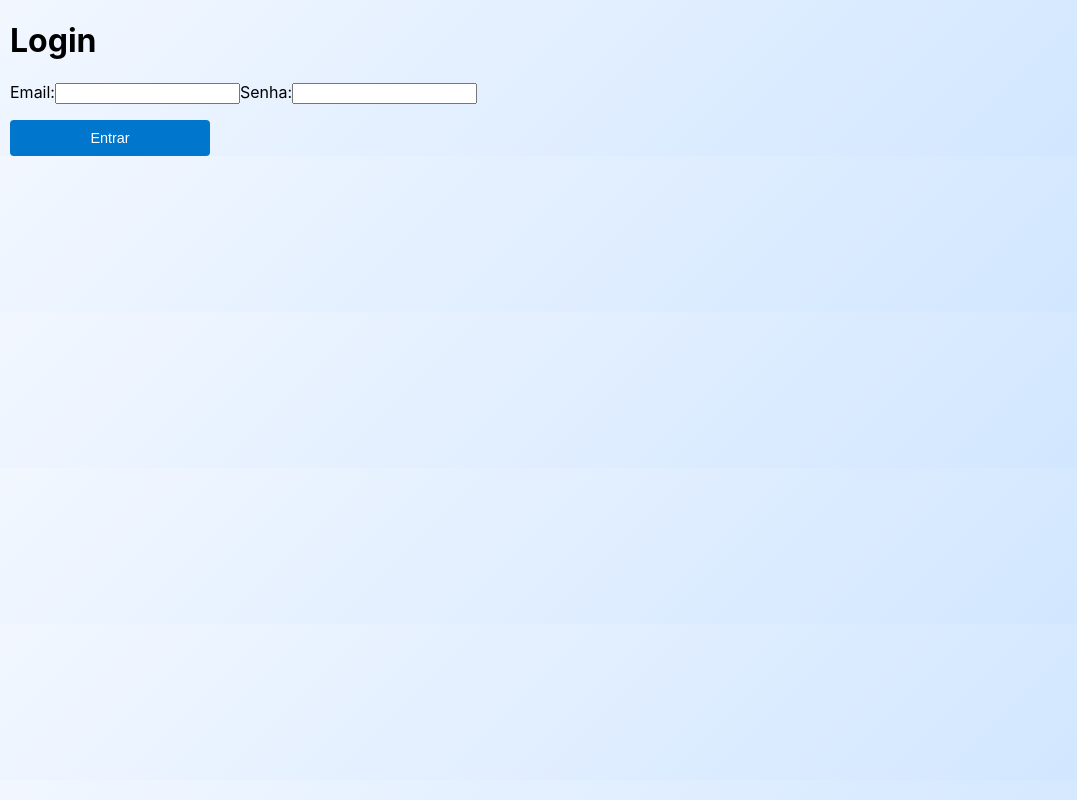
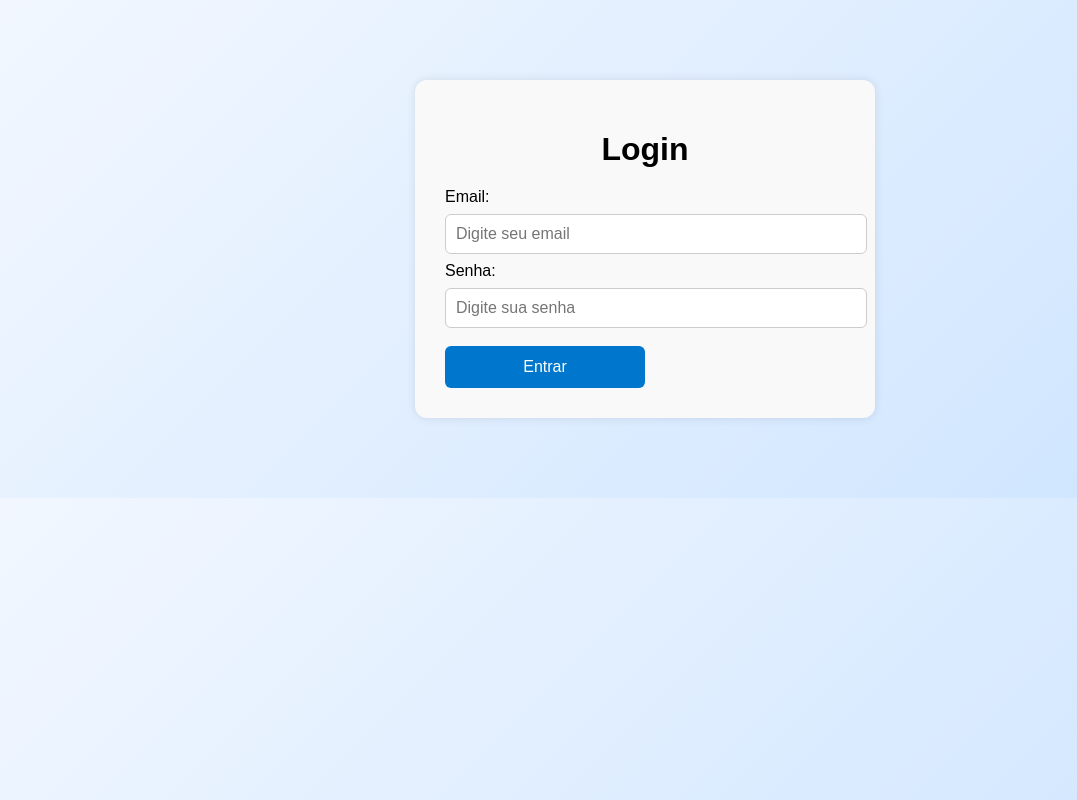
Before and after one commit to rafaelbercosta/controleDeGastos, a React (Create React App) app: page / in a window 1280 px wide. Shown: the whole page, without its empty margins (0-1077 px from the left). Built offline with nearby package versions, Linux system fonts and the light colour scheme.

Commit message:
Corrigindo rotas e regex do login

```diff
--- a/src/App.js
+++ b/src/App.js
@@ -7,8 +7,8 @@ function App() {
   return (
     <div>
       <Switch>
+        <Route exact path="/carteira" component={ Wallet } />
         <Route exact path="/" component={ Login } />
-        <Route exact path="/carteira" component={ Wallet } />
       </Switch>
     </div>
   );
--- a/src/pages/Login.js
+++ b/src/pages/Login.js
@@ -5,61 +5,100 @@ import { addLoginAction } from '../redux/actions';
 
 class Login extends React.Component {
   state = {
-    isButtonDisabled: true,
     email: '',
-    password: '' };
+    password: '',
+    emailError: false,
+    passwordError: false,
+  };
 
-  handleChange = ({ target: { type, value } }) => {
-    this.setState({ [type]: value }, () => {
-      const { email, password } = this.state;
-      const emailRequirements = /^[a-z0-9.]+@[a-z0-9]+\.(com)$/i;
-      const min = 6;
-      const enableButton = emailRequirements.test(email) && password.length >= min;
-      this.setState({ isButtonDisabled: !enableButton });
-    });
+  handleChange = ({ target: { name, value } }) => {
+    this.setState({ [name]: value });
   };
 
   handleSubmit = (event) => {
     event.preventDefault();
-    const { email } = this.state;
+    const { email, password } = this.state;
     const { dispatch, history } = this.props;
+
+    const emailRequirements = /^[a-z0-9.]+@[a-z0-9]+\.(com)$/i;
+    const isEmailValid = emailRequirements.test(email);
+    const min = 6;
+    const isPasswordValid = password.length >= min;
+
+    if (!isEmailValid || !isPasswordValid) {
+      this.setState({
+        emailError: !isEmailValid,
+        passwordError: !isPasswordValid,
+      });
+      return;
+    }
+
+    this.setState({ emailError: false, passwordError: false });
     dispatch(addLoginAction(email));
     history.push('/carteira');
   };
 
   render() {
-    const { isButtonDisabled, email, password } = this.state;
+    const { email, password, emailError, passwordError } = this.state;
+
+    const containerStyle = {
+      maxWidth: '400px',
+      margin: '80px auto',
+      padding: '30px',
+      borderRadius: '12px',
+      backgroundColor: '#f9f9f9',
+      boxShadow: '0 0 10px rgba(0,0,0,0.1)',
+      fontFamily: 'Arial, sans-serif',
+    };
+
+    const inputStyle = (hasError) => ({
+      width: '100%',
+      padding: '10px',
+      margin: '8px 0',
+      borderRadius: '6px',
+      border: hasError ? '2px solid #e74c3c' : '1px solid #ccc',
+      fontSize: '16px',
+      outlineColor: hasError ? '#e74c3c' : '#4CAF50',
+    });
+
+    const buttonStyle = {
+      width: '100%',
+      padding: '12px',
+      color: '#fff',
+      fontSize: '16px',
+      border: 'none',
+      borderRadius: '6px',
+      cursor: 'pointer',
+      marginTop: '10px',
+    };
+
     return (
-      <div>
-        <h1>Login</h1>
-        <form htmlFor="Login">
-          <label htmlFor="email">
-            Email:
+      <div style={ containerStyle }>
+        <h1 style={ { textAlign: 'center', marginBottom: '20px' } }> Login</h1>
+        <form htmlFor="Login" onSubmit={ this.handleSubmit }>
+          <label htmlFor="email">Email:</label>
           <input
             data-testid="email-input"
             name="email"
             value={ email }
             type="email"
+            placeholder={ emailError ? 'Insira um email válido' : 'Digite seu email' }
             onChange={ this.handleChange }
+            style={ inputStyle(emailError) }
           />
-          </label>
-          <label htmlFor="password">
-            Senha:
+
+          <label htmlFor="password">Senha:</label>
           <input
             data-testid="password-input"
             name="password"
             value={ password }
             type="password"
+            placeholder={ passwordError ? 'Mínimo 6 caracteres' : 'Digite sua senha' }
             onChange={ this.handleChange }
+            style={ inputStyle(passwordError) }
           />
-          </label>
-          <button
-            type="button"
-            disabled={ isButtonDisabled }
-            onClick={ this.handleSubmit }
-          >
-            Entrar
-          </button>
+
+          <button type="submit" style={ buttonStyle }>Entrar</button>
         </form>
       </div>
     );
```
Lines whose indentation alone changed are shown as unchanged.
